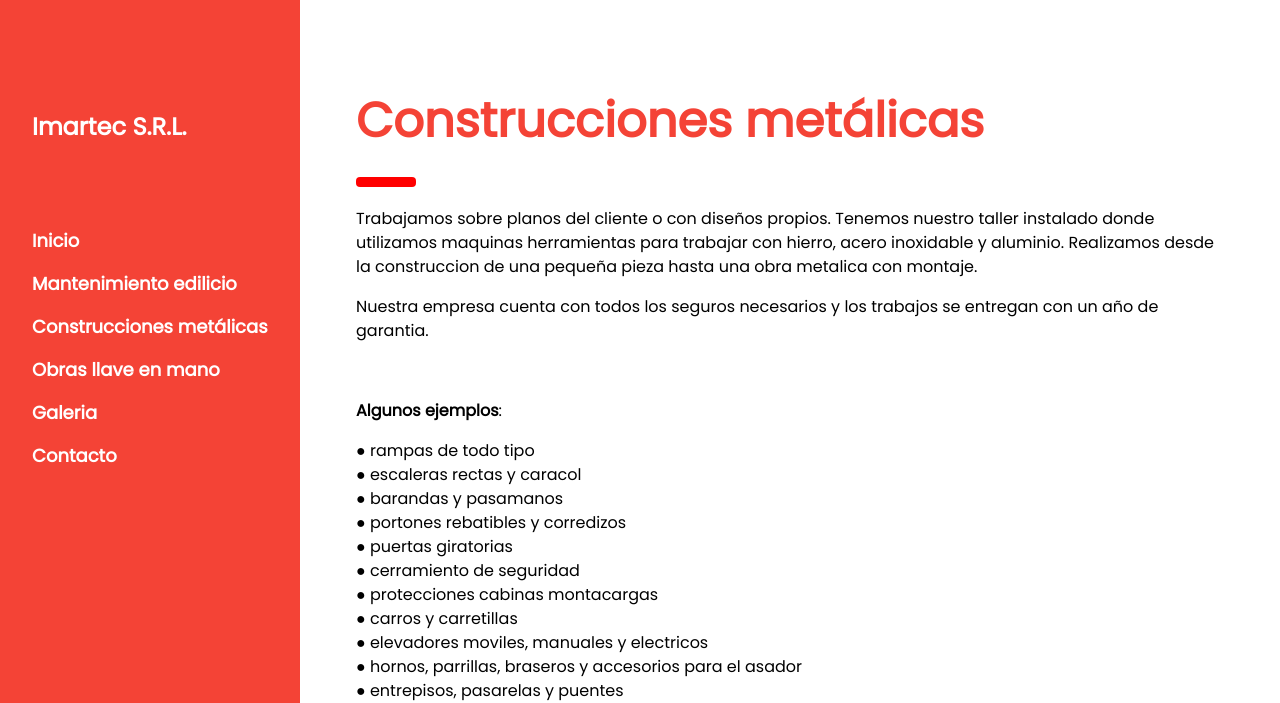
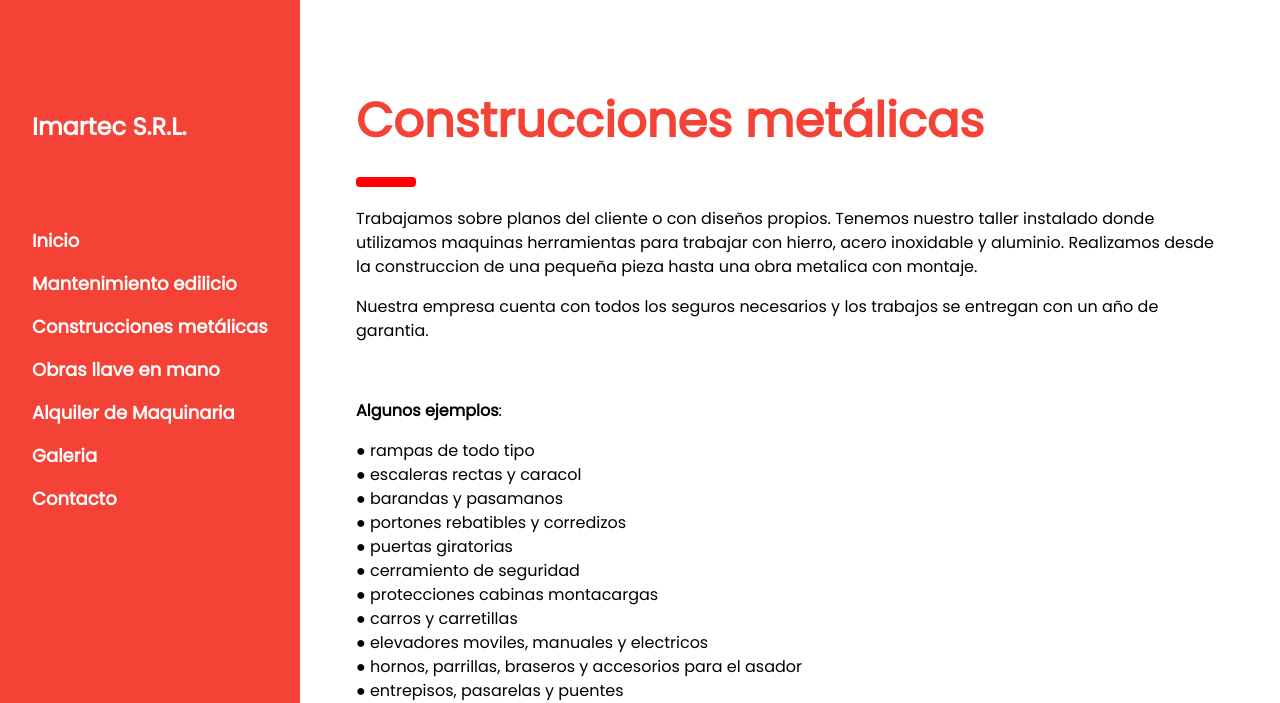
Before and after one commit to Vueltero/Imartec-Website, a plain HTML site: page construccionesMetalicas.html in a window 1280 px wide. Shown: the top 703 px of the page. Drawn offline with nearby package versions, Linux system fonts and the light colour scheme.

Commit message:
hotfixes

```diff
--- a/construccionesMetalicas.html
+++ b/construccionesMetalicas.html
@@ -1,7 +1,7 @@
 <!DOCTYPE html>
 <html lang="en">
     <head>
-        <title>W3.CSS Template</title>
+        <title>Imartec S.R.L.</title>
             <meta charset="UTF-8">
             <meta name="viewport" content="width=device-width, initial-scale=1">
             <link rel="stylesheet" href="https://www.w3schools.com/w3css/4/w3.css">
@@ -26,6 +26,7 @@
             <a href="mantenimientoEdilicio.html" onclick="w3_close()" class="w3-bar-item w3-button w3-hover-white">Mantenimiento edilicio</a>
             <a href="construccionesMetalicas.html" onclick="w3_close()" class="w3-bar-item w3-button w3-hover-white">Construcciones metálicas</a>
             <a href="obrasLlaveEnMano.html" onclick="w3_close()" class="w3-bar-item w3-button w3-hover-white">Obras llave en mano</a>
+            <a href="alquilerDeMaquinaria.html" onclick="w3_close()" class="w3-bar-item w3-button w3-hover-white">Alquiler de Maquinaria</a>
             <a href="galeria.html" onclick="w3_close()" class="w3-bar-item w3-button w3-hover-white">Galeria</a>
             <a href="contacto.html" onclick="w3_close()" class="w3-bar-item w3-button w3-hover-white">Contacto</a>
         </div>
```
Also changed, not shown: alquilerDeMaquinaria.html (+1 -1 lines), contacto.html (+1 -1 lines), galeria.html (+1 -1 lines), index.html (+1 -1 lines), mantenimientoEdilicio.html (+1 -1 lines), obrasLlaveEnMano.html (+1 -1 lines).
